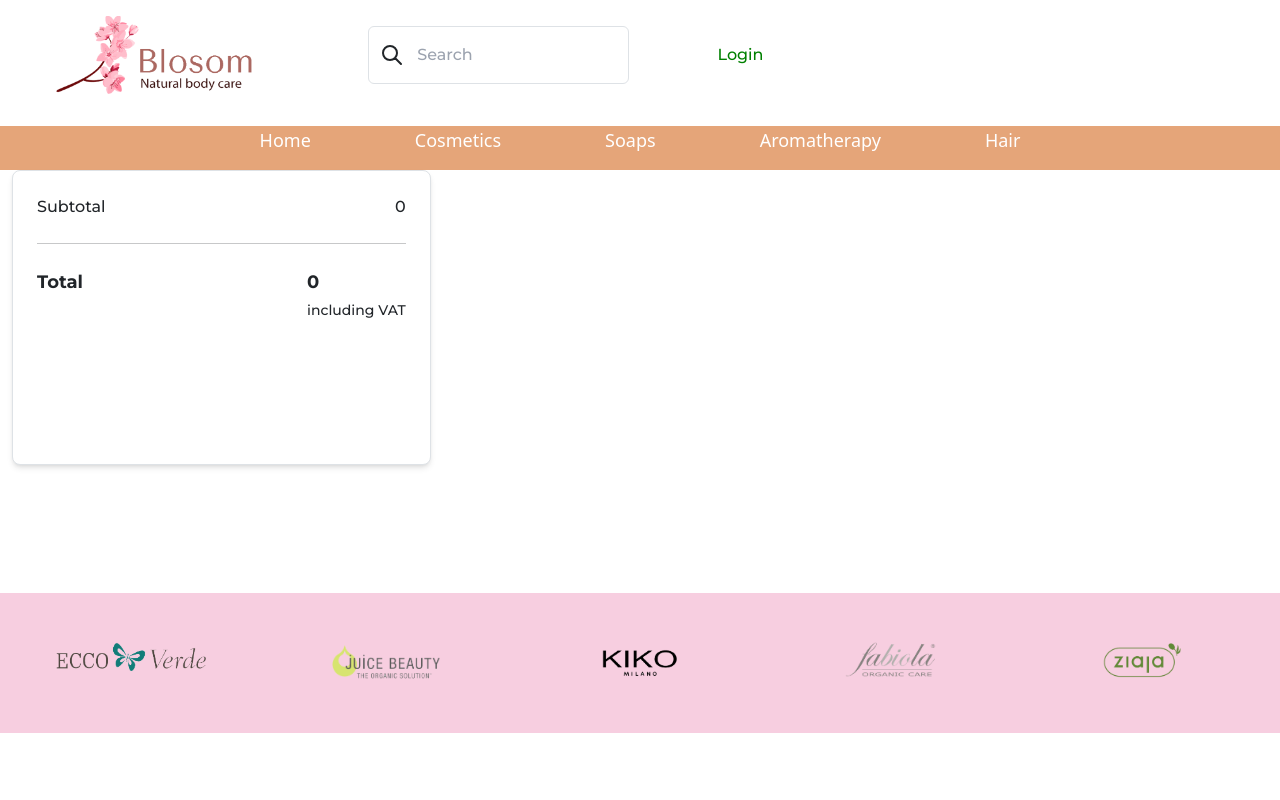
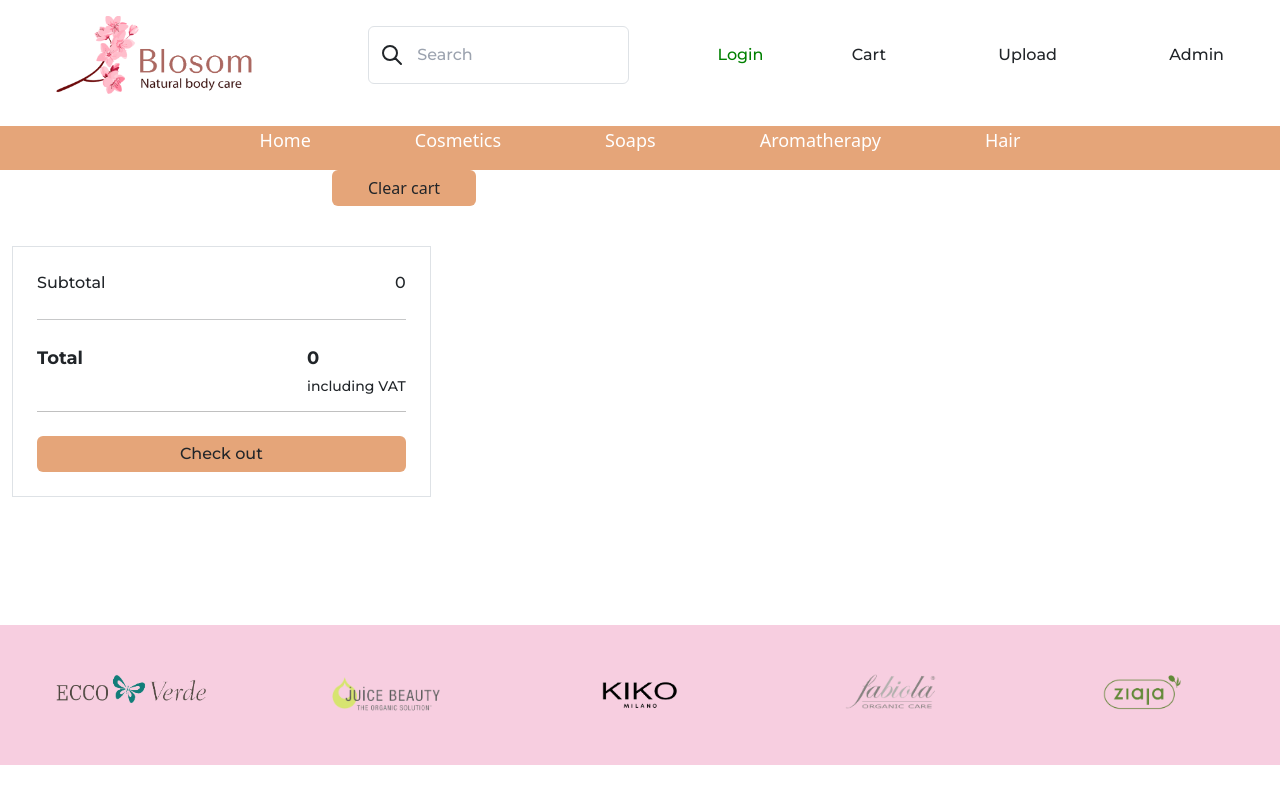
Before and after one commit to Ecommerce-MAC/Blossom-Front, a React (Vite) app: page /CartView in a window 1280 px wide. Shown: the top 800 px of the page. Built offline with nearby package versions, Linux system fonts and the light colour scheme; a web font is replaced by a local one.

Commit message:
added changes style CartView

```diff
--- /dev/null
+++ b/src/Styles/CartView.css
@@ -0,0 +1,13 @@
+.boxes{
+    border-top: gray solid 1.2px;
+    border-bottom: gray solid 1.2px;
+    display: flex;
+    justify-content: center;
+    padding: 0;
+    font-family: 'Montserrat';
+}
+
+.TotalBorder {
+    border-bottom: rgba(143, 143, 143, 0.562) solid 1.2px;
+    padding-bottom: 15px;
+}
--- a/src/Styles/ProductList.css
+++ b/src/Styles/ProductList.css
@@ -10,6 +10,6 @@
 
 }
 
-button {
+.colorButton {
     color: white;
 }
--- a/src/pages/CartView.jsx
+++ b/src/pages/CartView.jsx
@@ -1,4 +1,5 @@
 import React, { useState } from "react";
+import "../Styles/CartView.css";
 
 const Cart = () => {
   const [cartProducts, setCartProducts] = useState(JSON.parse(localStorage.getItem("cartProducts")) || []);
@@ -18,14 +19,14 @@
         return (
           <>
 
-          <div className="justify-between mb-6 rounded-lg bg-white p-6 shadow-md sm:flex sm:justify-start">
+          <div className="boxes justify-between mt-10 mb-10 bg-white p-6 sm:flex sm:justify-start">
           {/* <img src= /> */}
-          <div className="sm:ml-4 sm:flex sm:w-full sm:justify-between">
-            <div className="mt-5 sm:mt-0">
+          <div className=" mb-3 sm:ml-4 sm:flex sm:w-full sm:justify-between">
+            <div className="mt-3 sm:mt-0">
               <h2 className="text-lg font-bold text-gray-900">{product.name}</h2>
               <p className="mt-1 text-xs text-gray-700">{product.typeProduct}</p>
             </div>
-            <div className="mt-4 flex justify-between im sm:space-y-6 sm:mt-0 sm:block sm:space-x-6">
+            <div className="mt-4 mr-4 flex justify-between im sm:space-y-6 sm:mt-0 sm:block sm:space-x-6">
 
               <div className="flex items-center space-x-4">
                 <p className="text-sm">{product.price}</p>
@@ -35,25 +36,31 @@
               </div>
             </div>
           </div>
+
         </div>
+
           </>
+
         )
       })}
-      <div className="mt-6 h-full rounded-lg border bg-white p-6 shadow-md md:mt-0 md:w-1/3">
+
+      <button className=" ml-80 mb-10 w-36 rounded-md bg-blue-500 py-1.5 bg-orange font-medium text-blue-50 hover:bg-blue-600" onClick={() => removeCartProducts()}>Clear cart</button>
+      <div className="mt-6 h-full  border bg-white p-6 md:mt-0 md:w-1/3">
         <div className="mb-2 flex justify-between">
           <p className="text-gray-700">Subtotal</p>
           <p className="text-gray-700">{totalPrice}</p>
         </div>
         <hr className="my-4" />
-        <div className="flex justify-between">
+        <div className="TotalBorder flex justify-between">
           <p className="text-lg font-bold">Total</p>
           <div className="">
             <p className="mb-1 text-lg font-bold">{totalPrice}</p>
             <p className="text-sm text-gray-700">including VAT</p>
+
           </div>
         </div>
-        <button className="mt-6 w-full rounded-md bg-blue-500 py-1.5 font-medium text-blue-50 hover:bg-blue-600">Check out</button>
-        <button className="mt-6 w-full rounded-md bg-blue-500 py-1.5 font-medium text-blue-50 hover:bg-blue-600" onClick={() => removeCartProducts()}>Clear cart</button>
+        <button className="mt-6 w-full rounded-md bg-blue-500 bg-orange py-1.5 font-medium text-blue-50 hover:bg-blue-600">Check out</button>
+
       </div>
     </div>
   )
--- a/src/pages/ProductList.jsx
+++ b/src/pages/ProductList.jsx
@@ -39,7 +39,7 @@
               <h3 className="mt-4 font-semibold text-lg mr-2 ml-2 text-center text-gray-700">{product.name}</h3>
               <h3 className="mt-2  font-light text-sm text-center text-gray-700">{product.typeProduct}</h3>
               <p className="mt-1 text-center font-extrabold text-gray-900">{product.price}</p>
-              <button  className=" m-16 mt-3 mb-3 rounded-lg bg-orange px-3.5 py-2.5 text-xs font-thin shadow-sm hover:bg-indigo-500 focus-visible:outline focus-visible:outline-2 focus-visible:outline-offset-2 focus-visible:outline-indigo-600" onClick={() => addToCart(product)}>
+              <button  className=" colorButton m-16 mt-3 mb-3 rounded-lg bg-orange px-3.5 py-2.5 text-xs font-thin shadow-sm hover:bg-indigo-500 focus-visible:outline focus-visible:outline-2 focus-visible:outline-offset-2 focus-visible:outline-indigo-600" onClick={() => addToCart(product)}>
                 ADD TO CART
               </button>
             </a>
--- a/tailwind.config.cjs
+++ b/tailwind.config.cjs
@@ -14,6 +14,7 @@
       'green': '#008000',
       'pink': '#F7CEE0' ,
       'List': '#FFFAFA',
+      'gris': '#A79A9A',
 
 
     },
```
